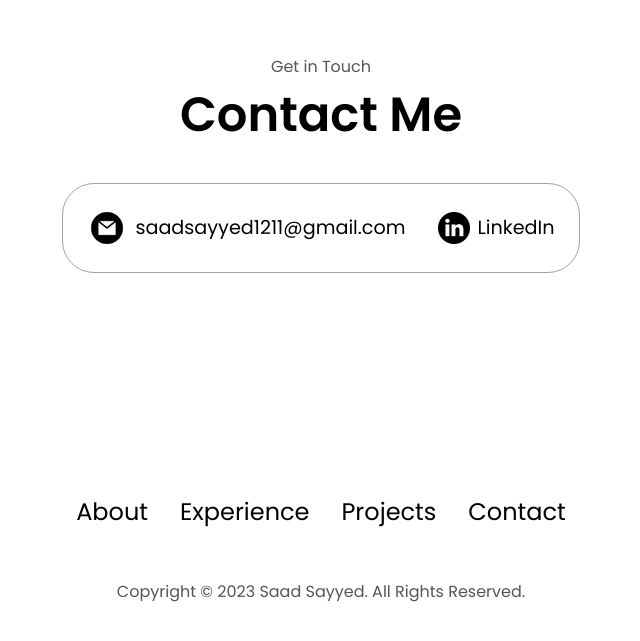
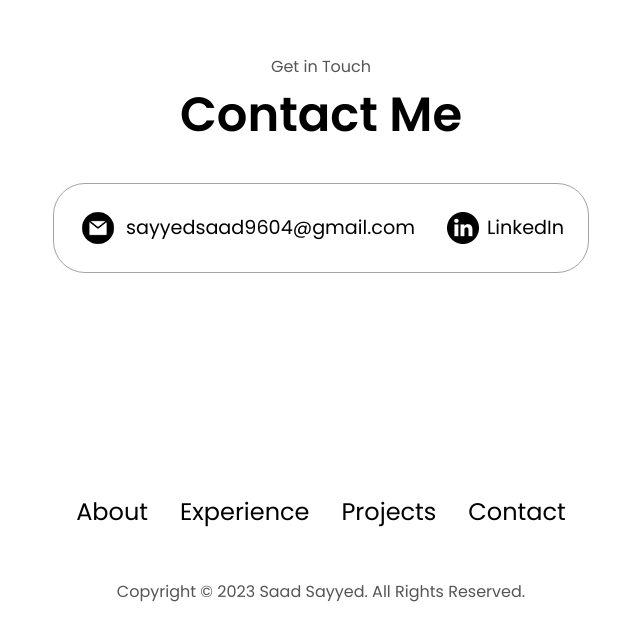
Before and after one commit to saad9604/saad-portfolio, a plain HTML site: page index.html in a window 1280 px wide. Shown: the part 4853-5494 px from the top of the page, without its empty margins (319-959 px from the left). Drawn offline with Linux system fonts and the light colour scheme.

Commit message:
contact-info change

```diff
--- a/index.html
+++ b/index.html
@@ -412,7 +412,7 @@
             alt="Email icon"
             class="icon contact-icon email-icon"
           />
-          <p><a href="mailto:saadsayyed1211@gmail.com">saadsayyed1211@gmail.com</a></p>
+          <p><a href="mailto:saadsayyed1211@gmail.com">sayyedsaad9604@gmail.com</a></p>
 
         </div>
         <div class="contact-info-container">
```
Also changed, not shown: 2 other files.
